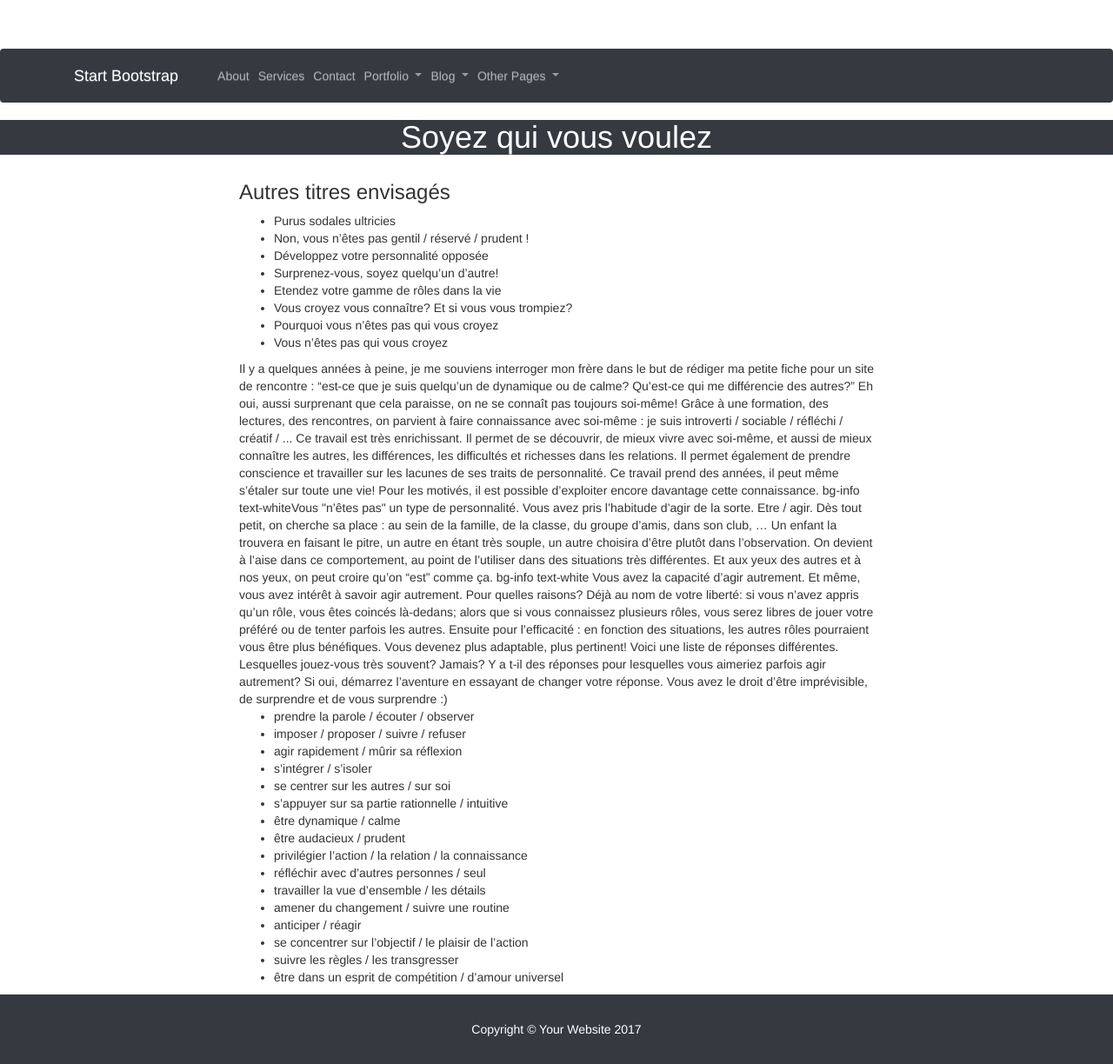
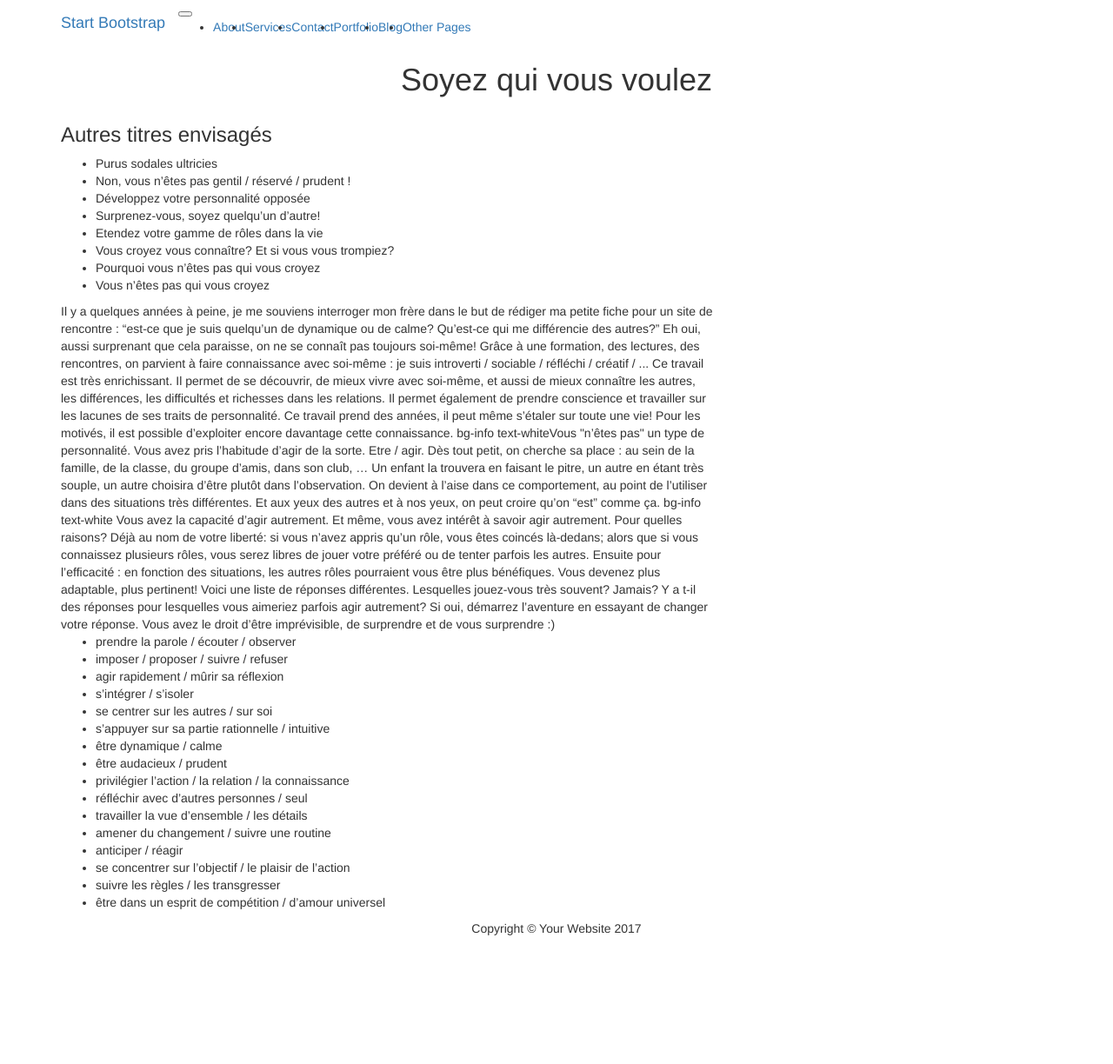
Before and after one commit to OrgaEvolutions/Nathoup.github.io, a Jekyll site: the page built from articles/personnalite.html, in a window 1280 px wide. Shown: the whole page at 87% size. Built offline with Jekyll 4.4.1, drawn with Linux system fonts in a browser that asks for light colours; after the commit the page ends 1088 px from its top, so only the background shows below that.

Commit message:
Update default.html

```diff
--- a/_layouts/default.html
+++ b/_layouts/default.html
@@ -3,11 +3,10 @@
 	<head>
 		<title>{{ page.title }}</title>
 		<link rel="stylesheet" type="text/css" href="/css/main.css">
-		<link rel="stylesheet" type="text/css" href="/css/bootstrap.css">
-
-		<link rel="stylesheet" type="text/css" href="/css/bootstrap-theme.css">
 		<link rel="stylesheet" type="text/css" href="/css/bootstrap3.css">
-		<link rel="stylesheet" type="text/css" href="/css/modern-business.css">
+		<!--<link rel="stylesheet" type="text/css" href="/css/bootstrap.css">
+		<link rel="stylesheet" type="text/css" href="/css/bootstrap-theme.css">-->
+		<!--<link rel="stylesheet" type="text/css" href="/css/modern-business.css">-->
 	</head>
 	<body>
 		{% include header.html %}
```
